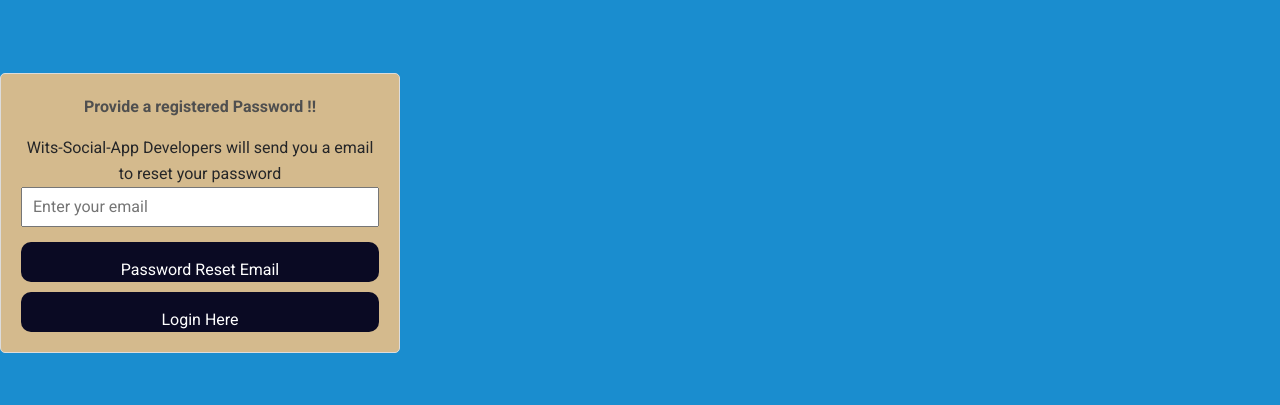
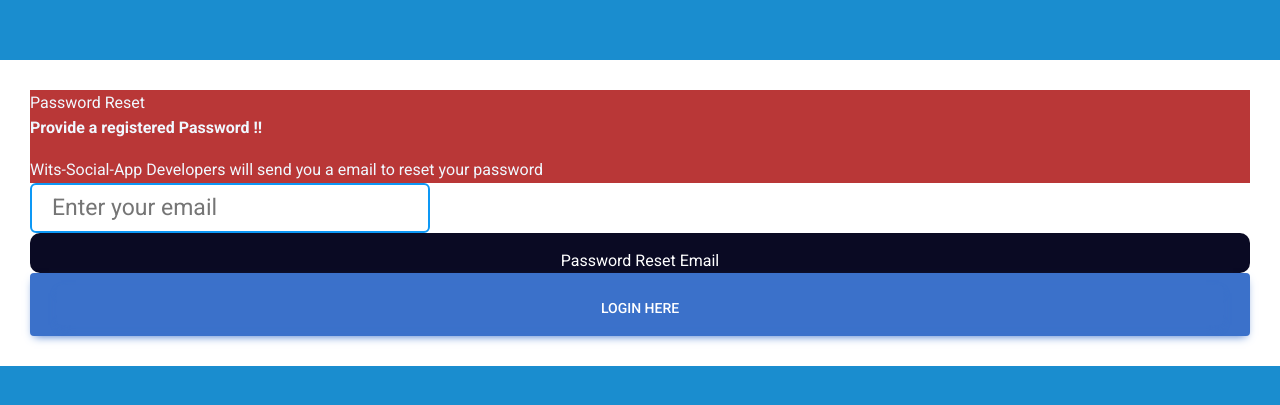
Before and after one commit to MrDeyi/Versatile-Developers, a React (Create React App) app: page /forgot_password in a window 1280 px wide. Shown: the part 187-592 px from the top of the page. Built offline with nearby package versions, Linux system fonts and the light colour scheme; no server answers.

Commit message:
few updates

```diff
--- a/src/components/SignIn/Forgot_Password.js
+++ b/src/components/SignIn/Forgot_Password.js
@@ -2,7 +2,7 @@ import { useState,useEffect } from "react";
 import { auth } from "../../conf/fireconf";
 import {useNavigate} from 'react-router-dom'
 import {sendPasswordResetEmail} from 'firebase/auth'
-import './styleform.css'
+import TWO from './TWOFA.module.css'
 
 function ForgotPassword(){
     const[email,setEmail] = useState('')
@@ -15,16 +15,20 @@ function ForgotPassword(){
     }
 
     return(
-        <div className="center">
-            <div className="auth">
+
+        <div className={TWO.box}>
+            <div className={TWO.stuff}>
+            Password Reset
                 <p>
                     <strong>Provide a registered Password !!</strong>
                 </p>
                 <span>Wits-Social-App Developers will send you a email to
                     reset your password
                 </span>
+            </div>
                 <form onSubmit={triggerResetEmail}>
                     <input
+                    className={TWO.input}
                     type='email'
                     value={email}
                     required
@@ -33,19 +37,20 @@ function ForgotPassword(){
                     </input>
                     <button
                         className="button"
-                        type="submit" >
+                        type="submit"
+                        placeholder='Provide a registered Password !!'>
                         Password Reset Email
                     </button>
                 </form>
+                <div className="btn btn-primary btn-lg">
                     <button
-                    className="button"
+                        className="btn btn-primary btn-lg"
                         type="button"
                         onClick={
                             ()=>
                             navigate('/login')
                         }
-                    >
-                        Login Here
+                        > Login Here
                     </button>
                 </div>
         </div>
--- a/src/components/SignIn/Login.js
+++ b/src/components/SignIn/Login.js
@@ -77,8 +77,7 @@ function Login(){
 
             <div className="col-md-8 col-lg-6 col-xl-4 offset-xl-1">
               <h2 className={Loginstyle.title}>Wits Social App</h2>
-              <span>register and enjoy the service</span>
-
+              <span>Log in and enjoy the service</span>
               {error && <div className={Loginstyle.auth__error}>{error}</div>}
               <form onSubmit={login} className="Loginfrom" name='form' id = "form">
 
@@ -133,7 +132,10 @@ function Login(){
 
                 <div className="btn btn-primary btn-lg">
                   <button type='submit' className="btn btn-primary btn-lg">Login</button>
-                  <Link to='/register'>  Don't have and account? Create one here</Link>
+                  <Link to='/register' style={{backgroundColor: "#b3e6ff",
+                                              padding:"5px",
+                                              border:"2px solid black",
+                                              borderRadius:"5px"}}>  Don't have and account? Create one here</Link>
                 </div>
               </form>
             </div>
@@ -142,7 +144,6 @@ function Login(){
 
       <div
         class="d-flex flex-column flex-md-row text-center text-md-start justify-content-between py-4 px-4 px-xl-5 bg-primary">
-        {/* <!-- Copyright --> */}
         <div class="text-white mb-3 mb-md-0">
           Copyright © 2022. All rights reserved.
         </div>
--- a/src/components/SignIn/Register.js
+++ b/src/components/SignIn/Register.js
@@ -105,7 +105,10 @@ function Register(){
                             </div>
                             <div className="btn btn-primary btn-lg">
                                 <button type="submit" className="btn btn-primary btn-lg">Register</button>
-                                <Link to='/login'> Already have an account? Login</Link>
+                                <Link to='/login' style={{backgroundColor: "#b3e6ff",
+                                              padding:"5px",
+                                              border:"2px solid black",
+                                              borderRadius:"5px"}}> Already have an account? Login</Link>
                             </div>
                         </form>
                     </div>
--- a/src/components/SignIn/TWOFA.module.css
+++ b/src/components/SignIn/TWOFA.module.css
@@ -72,3 +72,12 @@ body{
     color: aliceblue;
     background-color: black;
 }
+
+.stuff{
+    color: aliceblue;
+    background-color: rgb(185, 55, 55);
+    justify-content: center;
+    align-items: center;
+    align-content: center;
+
+}
```
Lines whose indentation alone changed are shown as unchanged.
